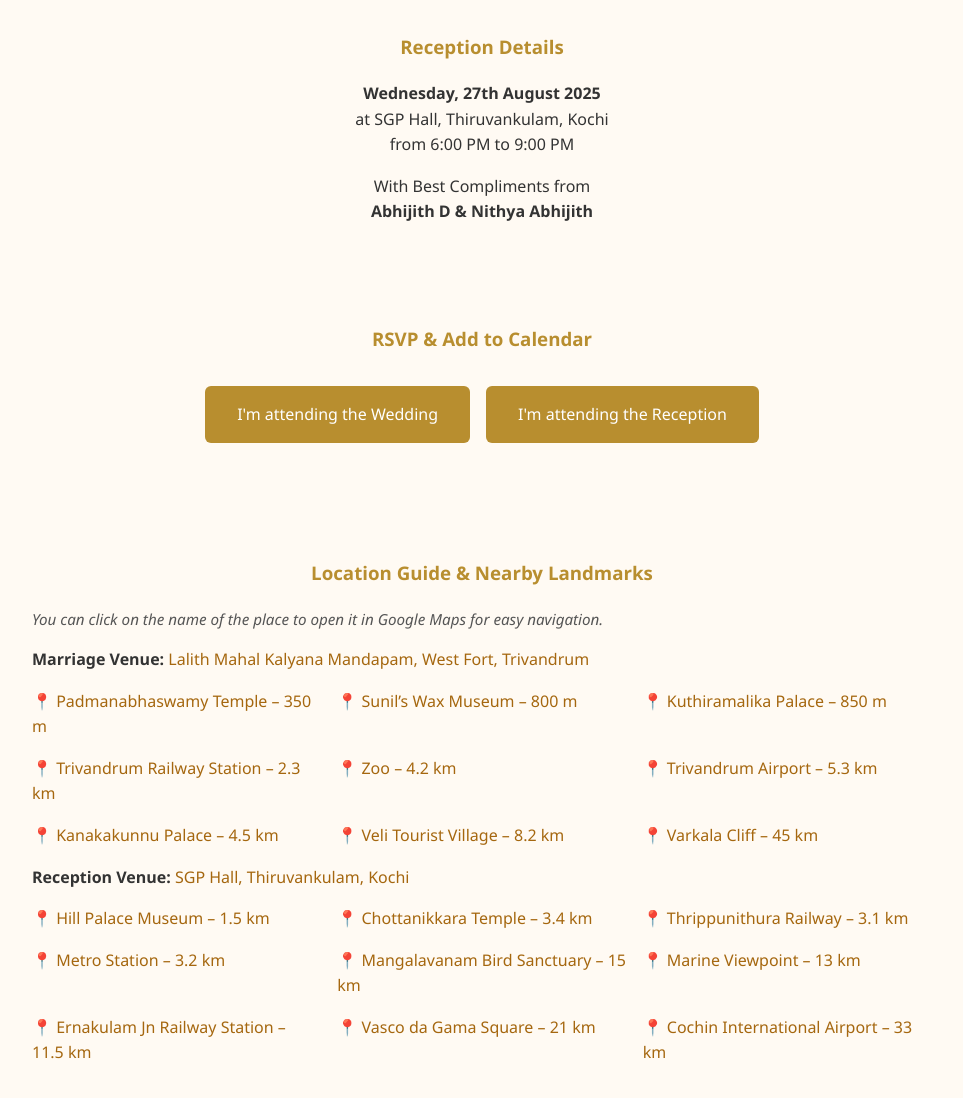
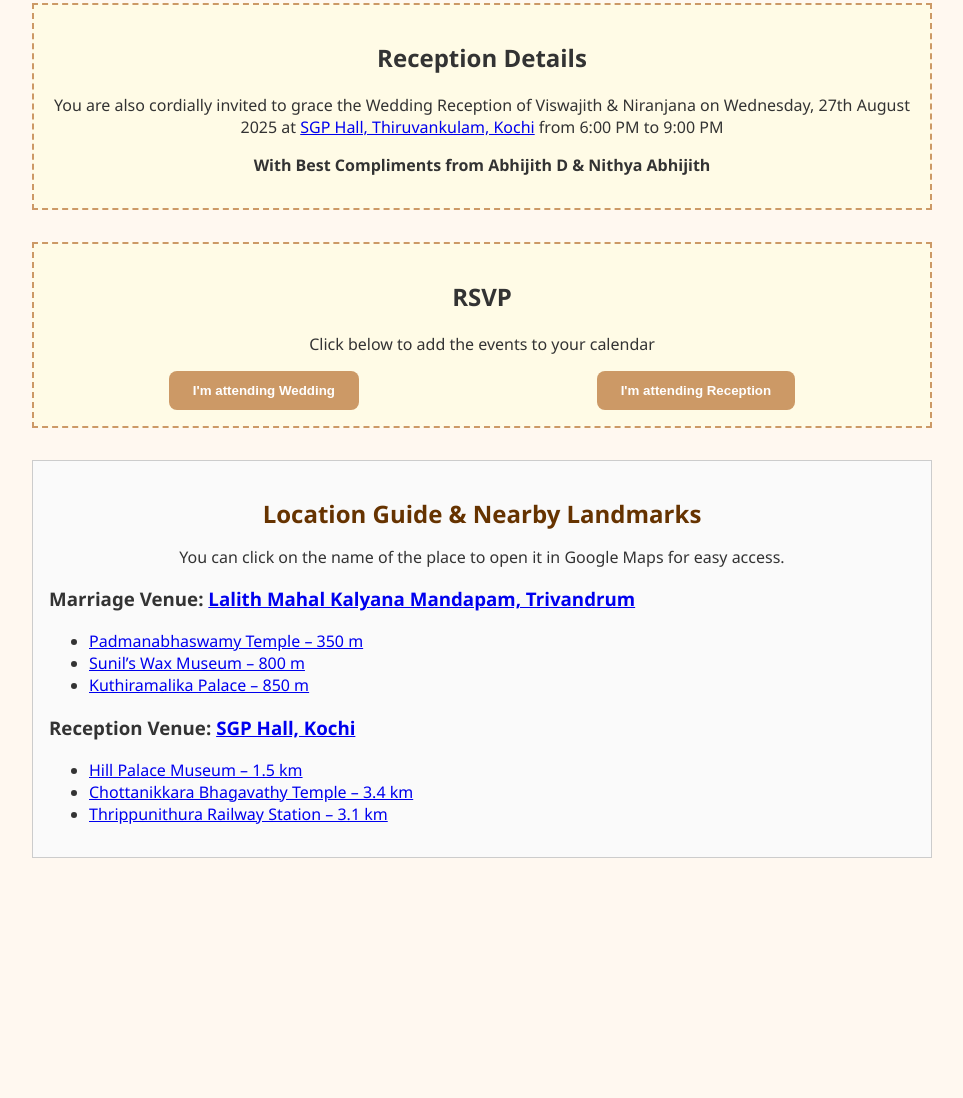
Before and after one commit to viswajithd/viswawedsneeru, a plain HTML site: page index.html in a window 1280 px wide. Shown: the part 702-1800 px from the top of the page, without its empty margins (158-1121 px from the left). After the commit the page ends 1624 px from the top, so only its background shows below. Drawn offline with Linux system fonts and the light colour scheme.

Commit message:
Add files via upload

```diff
--- a/index.html
+++ b/index.html
@@ -4,139 +4,114 @@
 <head>
   <meta charset="UTF-8" />
   <meta name="viewport" content="width=device-width, initial-scale=1.0" />
-  <title>Viswajith weds Niranjana</title>
+  <title>Wedding Invitation - Viswajith & Niranjana</title>
   <style>
     body {
       font-family: 'Segoe UI', sans-serif;
       margin: 0;
       padding: 0;
-      background-color: #fffaf3;
+      background: #fff8f0;
       color: #333;
-      line-height: 1.6;
     }
-    header, section {
+    .container {
       max-width: 900px;
       margin: auto;
-      padding: 2rem 1rem;
+      padding: 2rem;
     }
-    h1, h2, h3 {
+    .highlight-box {
+      border: 2px dashed #cc9966;
+      padding: 1rem;
+      background: #fffbe6;
       text-align: center;
-      color: #b88e2f;
+      margin-top: 2rem;
     }
-    .center {
+    .section {
+      margin-bottom: 2rem;
+    }
+    .section-title {
+      font-size: 1.5rem;
+      color: #663300;
       text-align: center;
+      margin-bottom: 1rem;
     }
-    .location-note {
-      font-size: 0.95rem;
-      font-style: italic;
-      color: #555;
-      margin-top: 0.5rem;
+    .rsvp-buttons {
+      display: flex;
+      justify-content: space-around;
+      margin-top: 1rem;
     }
-    a {
-      color: #a5670f;
-      text-decoration: none;
+    .rsvp-buttons button {
+      background-color: #cc9966;
+      color: white;
+      padding: 0.75rem 1.5rem;
+      border: none;
+      cursor: pointer;
+      border-radius: 8px;
+      font-weight: bold;
     }
-    a:hover {
-      text-decoration: underline;
+    .map-section {
+      border: 1px solid #ccc;
+      padding: 1rem;
+      margin-top: 2rem;
+      background-color: #fafafa;
     }
-    .btn-container {
-      display: flex;
-      flex-wrap: wrap;
-      justify-content: center;
-      gap: 1rem;
-      margin: 2rem 0;
-    }
-    .btn {
-      padding: 1rem 2rem;
-      background-color: #b88e2f;
-      color: white;
-      border: none;
-      border-radius: 6px;
-      font-size: 1rem;
-      cursor: pointer;
-    }
-    .btn:hover {
-      background-color: #a0761c;
-    }
-    .landmarks {
-      display: grid;
-      grid-template-columns: repeat(auto-fit, minmax(250px, 1fr));
-      gap: 1rem;
+    .location-box {
+      margin-bottom: 1rem;
     }
   </style>
-  <script>
-    function trackClick(type) {
-      fetch('https://api.countapi.xyz/hit/viswajith_wedding/' + type)
-        .then(response => response.json())
-        .then(data => console.log(type + ' count:', data.value));
-    }
-  </script>
 </head>
 <body>
-  <header>
-    <h1>Wedding Invitation</h1>
-    <h2>Viswajith D weds Niranjana Pradeep</h2>
-    <p class="center">25th August (Monday) - Marriage [Trivandrum]</p>
-    <p class="center">27th August (Wednesday) - Reception [Kochi Chottanikkara]</p>
-  </header>
-
-  <section>
-    <h3>Formal Invite</h3>
-    <p>I Mrs. Dr. Kairali Dileep, Thazhakkal Family, Ashtapathi House, Chottanikkara, Ernakulam,<br>
-    request the honour of your gracious presence & blessings on the auspicious occasion of my son’s Marriage Reception</p>
-    <p><strong>Viswajith D</strong> (S/o Shri Dileepan TS (late) & Smt Dr Kairali Dileep)<br>
-    weds<br>
-    <strong>Niranjana Pradeep</strong> (D/o Shri Pradeep Ganakan & Smt. Bindu Pradeep)</p>
-    <p><strong>Monday, 25th August 2025</strong><br>
-    Lalith Mahal Kalyana Mandapam, West Fort, Trivandrum<br>
-    Muhurtham: 11:00 AM to 11:40 AM</p>
-  </section>
-
-  <section>
-    <h3>Reception Details</h3>
-    <p class="center"><strong>Wednesday, 27th August 2025</strong><br>
-    at SGP Hall, Thiruvankulam, Kochi<br>
-    from 6:00 PM to 9:00 PM</p>
-    <p class="center">With Best Compliments from<br>
-    <strong>Abhijith D & Nithya Abhijith</strong></p>
-  </section>
-
-  <section>
-    <h3>RSVP & Add to Calendar</h3>
-    <div class="btn-container">
-      <a class="btn" onclick="trackClick('wedding')" href="https://calendar.google.com/calendar/render?action=TEMPLATE&text=Viswajith%20weds%20Niranjana%20-%20Wedding&dates=20250825T053000Z/20250825T061000Z&details=Marriage%20at%20Lalith%20Mahal%20Kalyana%20Mandapam,%20West%20Fort,%20Trivandrum" target="_blank">I'm attending the Wedding</a>
-      <a class="btn" onclick="trackClick('reception')" href="https://calendar.google.com/calendar/render?action=TEMPLATE&text=Viswajith%20weds%20Niranjana%20-%20Reception&dates=20250827T123000Z/20250827T153000Z&details=Reception%20at%20SGP%20Hall,%20Thiruvankulam,%20Kochi" target="_blank">I'm attending the Reception</a>
-    </div>
-  </section>
-
-  <section>
-    <h3>Location Guide & Nearby Landmarks</h3>
-    <p class="location-note">You can click on the name of the place to open it in Google Maps for easy navigation.</p>
-    <p><strong>Marriage Venue:</strong> <a href="https://maps.app.goo.gl/sDXLrUbBY6ens6vF9" target="_blank">Lalith Mahal Kalyana Mandapam, West Fort, Trivandrum</a></p>
-    <div class="landmarks">
-      <a href="https://g.co/kgs/csyC773" target="_blank">📍 Padmanabhaswamy Temple – 350 m</a>
-      <a href="https://g.co/kgs/43DwBDH" target="_blank">📍 Sunil’s Wax Museum – 800 m</a>
-      <a href="https://maps.app.goo.gl/poT88mU9nP8Tcsed6" target="_blank">📍 Kuthiramalika Palace – 850 m</a>
-      <a href="https://maps.app.goo.gl/et8rn4243F4uX2qN7" target="_blank">📍 Trivandrum Railway Station – 2.3 km</a>
-      <a href="https://maps.app.goo.gl/rYZUSvdrPRNxKSvJ7" target="_blank">📍 Zoo – 4.2 km</a>
-      <a href="https://maps.app.goo.gl/zmJgvWKTEFsf2vDG6" target="_blank">📍 Trivandrum Airport – 5.3 km</a>
-      <a href="https://maps.app.goo.gl/SJfojcrqnLXrB6LCA" target="_blank">📍 Kanakakunnu Palace – 4.5 km</a>
-      <a href="https://maps.app.goo.gl/17B2Jz9TFCsUMZG38" target="_blank">📍 Veli Tourist Village – 8.2 km</a>
-      <a href="https://maps.app.goo.gl/biX1ER2Ti45PbMhs5" target="_blank">📍 Varkala Cliff – 45 km</a>
+  <div class="container">
+    <div class="section">
+      <h1 class="section-title">Wedding Invitation</h1>
+      <h2 style="text-align: center;">Viswajith & Niranjana</h2>
+      <p style="text-align: center;">25th August - Marriage<br />27th August - Reception</p>
     </div>
 
-    <p><strong>Reception Venue:</strong> <a href="https://maps.app.goo.gl/RiVvpVF2u7eCCMBQ6" target="_blank">SGP Hall, Thiruvankulam, Kochi</a></p>
-    <div class="landmarks">
-      <a href="https://maps.app.goo.gl/dxfP3kUvrLCca8zBA" target="_blank">📍 Hill Palace Museum – 1.5 km</a>
-      <a href="https://maps.app.goo.gl/b2Qa5Lp9UJxup5yXA" target="_blank">📍 Chottanikkara Temple – 3.4 km</a>
-      <a href="https://maps.app.goo.gl/hwJzdJerChhv5NZVA" target="_blank">📍 Thrippunithura Railway – 3.1 km</a>
-      <a href="https://maps.app.goo.gl/c4s1m3hMn85WHunW9" target="_blank">📍 Metro Station – 3.2 km</a>
-      <a href="https://maps.app.goo.gl/Ci2zZUALW5aZEgc97" target="_blank">📍 Mangalavanam Bird Sanctuary – 15 km</a>
-      <a href="https://maps.app.goo.gl/BbLWSK7w58pqHCdR7" target="_blank">📍 Marine Viewpoint – 13 km</a>
-      <a href="https://maps.app.goo.gl/GroNx9gSm97nMrVo9" target="_blank">📍 Ernakulam Jn Railway Station – 11.5 km</a>
-      <a href="https://maps.app.goo.gl/hjDePcLXggzZNa1y7" target="_blank">📍 Vasco da Gama Square – 21 km</a>
-      <a href="https://maps.app.goo.gl/vMSETDdtKFZtWqyS6" target="_blank">📍 Cochin International Airport – 33 km</a>
+    <div class="section highlight-box">
+      <p><strong>I Mrs .Dr.Kairali Dileep, Ashtapathi House, Chottanikkara, Thazhakkal Family, Ernakulam</strong></p>
+      <p>Request the honour of your gracious presence & blessings on the auspicious occasion of my son’s Marriage Reception</p>
+      <h3>Viswajith D<br />(S/o Smt Dr Kairali Dileep & Shri Dileepan TS (late))</h3>
+      <h3>Weds</h3>
+      <h3>Niranjana Pradeep<br />(D/o Smt. Bindu Pradeep & Shri Pradeep Ganakan)</h3>
+      <p><strong>On Monday, 25th August 2025 (1201 chingam 09)<br />at Lalith Mahal Kalyana Mandapam, West Fort, Trivandrum</strong></p>
+      <p style="font-size: 1.2rem; font-weight: bold;">Muhurtham: 11:00 AM to 11:40 AM</p>
     </div>
-  </section>
+
+    <div class="section highlight-box">
+      <h2>Reception Details</h2>
+      <p>You are also cordially invited to grace the Wedding Reception of Viswajith & Niranjana on Wednesday, 27th August 2025 at <a href="https://maps.app.goo.gl/RiVvpVF2u7eCCMBQ6" target="_blank">SGP Hall, Thiruvankulam, Kochi</a> from 6:00 PM to 9:00 PM</p>
+      <p><strong>With Best Compliments from Abhijith D & Nithya Abhijith</strong></p>
+    </div>
+
+    <div class="section highlight-box">
+      <h2>RSVP</h2>
+      <p>Click below to add the events to your calendar</p>
+      <div class="rsvp-buttons">
+        <button onclick="window.open('https://calendar.google.com/', '_blank')">I'm attending Wedding</button>
+        <button onclick="window.open('https://calendar.google.com/', '_blank')">I'm attending Reception</button>
+      </div>
+    </div>
+
+    <div class="section map-section">
+      <h2 class="section-title">Location Guide & Nearby Landmarks</h2>
+      <p style="text-align: center;">You can click on the name of the place to open it in Google Maps for easy access.</p>
+      <div class="location-box">
+        <h3>Marriage Venue: <a href="https://maps.app.goo.gl/sDXLrUbBY6ens6vF9" target="_blank">Lalith Mahal Kalyana Mandapam, Trivandrum</a></h3>
+        <ul>
+          <li><a href="https://g.co/kgs/csyC773" target="_blank">Padmanabhaswamy Temple – 350 m</a></li>
+          <li><a href="https://g.co/kgs/43DwBDH" target="_blank">Sunil’s Wax Museum – 800 m</a></li>
+          <li><a href="https://maps.app.goo.gl/poT88mU9nP8Tcsed6" target="_blank">Kuthiramalika Palace – 850 m</a></li>
+        </ul>
+      </div>
+      <div class="location-box">
+        <h3>Reception Venue: <a href="https://maps.app.goo.gl/RiVvpVF2u7eCCMBQ6" target="_blank">SGP Hall, Kochi</a></h3>
+        <ul>
+          <li><a href="https://maps.app.goo.gl/dxfP3kUvrLCca8zBA" target="_blank">Hill Palace Museum – 1.5 km</a></li>
+          <li><a href="https://maps.app.goo.gl/b2Qa5Lp9UJxup5yXA" target="_blank">Chottanikkara Bhagavathy Temple – 3.4 km</a></li>
+          <li><a href="https://maps.app.goo.gl/hwJzdJerChhv5NZVA" target="_blank">Thrippunithura Railway Station – 3.1 km</a></li>
+        </ul>
+      </div>
+    </div>
+  </div>
 </body>
 </html>
```
